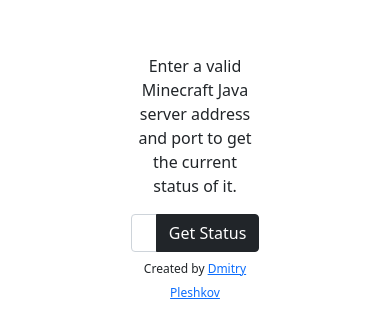
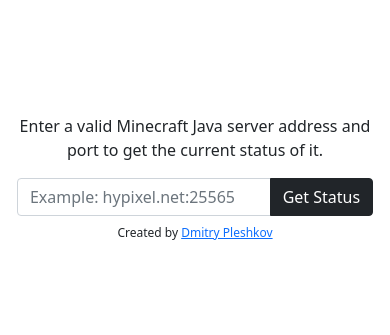
Before and after one commit to dpleshkov/mc-server-stat, a website: page src/html/index.html in a window 390 px wide. Shown: the part 245-580 px from the top of the page. Drawn offline with Linux system fonts and the light colour scheme.

Commit message:
made mobile site better

```diff
--- a/src/html/index.html
+++ b/src/html/index.html
@@ -30,7 +30,7 @@
     </div>
 </div>
 <div class="d-flex flex-column min-vh-100 justify-content-center align-items-center">
-    <div class="width-33" style="width: 33vw">
+    <div style="max-width: 100rem; padding-left: 2vh; padding-right: 2vh">
         <p class="text-center">Enter a valid Minecraft Java server address and port to get the current status of it.</p>
         <p class="text-center" id="errorMsg"><b>Unable to ping server.</b></p>
         <div class="input-group">
```
